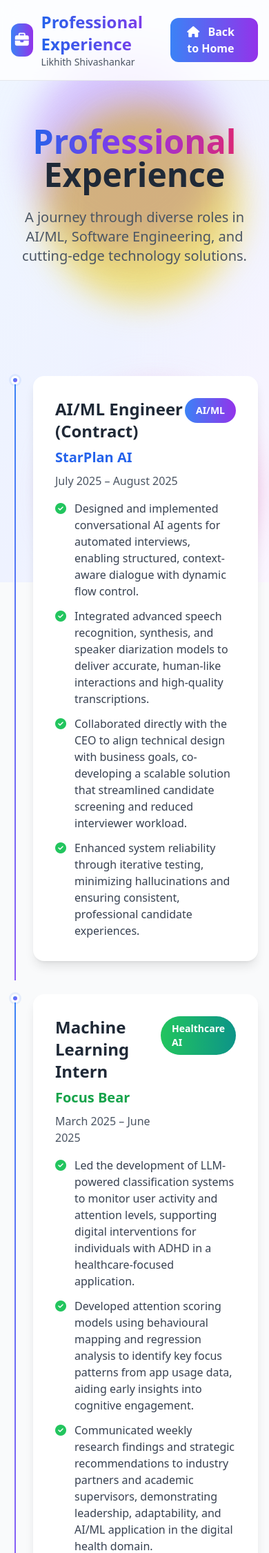
After one commit to LIKHITH20/Interactive-Portfolio, a Flask app: page /experience in a window 390 px wide. The commit adds this page. Shown: the top 2251 px of the page at 69% size. Run offline with Flask 3, Linux system fonts and the light colour scheme; some libraries are stand-ins or nearby versions.

Commit message:
Add functional Experience page with detailed professional history
✨ NEW FEATURES:
- Created dedicated /experience route and page
- Beautiful timeline layout with animated cards
- Detailed experience from all 4 positions
- Color-coded badges for different role types
- Smooth animations and hover effects

🎨 DESIGN HIGHLIGHTS:
- Professional timeline with connecting lines
- Gradient backgrounds and glass effects
- Responsive design for all devices
- Interactive hover animations
- Call-to-action sections

📋 EXPERIENCE INCLUDED:
- StarPlan AI (AI/ML Engineer Contract)
- Focus Bear (Machine Learning Intern)
- Kois AI (AI/ML Engineer Intern)
- Accenture India (Software Engineer - 2y 8m)

🔗 NAVIGATION:
- Updated main page buttons to be functional
- Added 'Back to Home' button on experience page
- Smooth navigation between pages
- Professional routing structure

This creates a complete professional experience showcase!

```diff
--- a/app.py
+++ b/app.py
@@ -168,6 +168,10 @@ def clean_markdown_formatting(text):
 @app.route('/')
 def index():
     return render_template('index.html')
+
+@app.route('/experience')
+def experience():
+    return render_template('experience.html')
 
 @app.route('/api/config')
 def get_config():
--- /dev/null
+++ b/templates/experience.html
@@ -0,0 +1,371 @@
+<!DOCTYPE html>
+<html lang="en">
+<head>
+    <meta charset="UTF-8">
+    <meta name="viewport" content="width=device-width, initial-scale=1.0">
+    <title>Professional Experience | Likhith Shivashankar</title>
+    <script src="https://cdn.tailwindcss.com"></script>
+    <link href="https://cdnjs.cloudflare.com/ajax/libs/font-awesome/6.4.0/css/all.min.css" rel="stylesheet">
+    <script>
+        tailwind.config = {
+            theme: {
+                extend: {
+                    colors: {
+                        primary: {
+                            50: '#eff6ff',
+                            100: '#dbeafe',
+                            500: '#3b82f6',
+                            600: '#2563eb',
+                            700: '#1d4ed8',
+                            900: '#1e3a8a'
+                        },
+                        accent: {
+                            500: '#8b5cf6',
+                            600: '#7c3aed'
+                        }
+                    },
+                    animation: {
+                        'float': 'float 6s ease-in-out infinite',
+                        'slideInUp': 'slideInUp 0.6s ease-out',
+                        'fadeIn': 'fadeIn 0.8s ease-out',
+                    }
+                }
+            }
+        }
+    </script>
+    <style>
+        @keyframes float {
+            0%, 100% { transform: translateY(0px); }
+            50% { transform: translateY(-20px); }
+        }
+
+        @keyframes slideInUp {
+            from {
+                opacity: 0;
+                transform: translateY(30px);
+            }
+            to {
+                opacity: 1;
+                transform: translateY(0);
+            }
+        }
+
+        @keyframes fadeIn {
+            from { opacity: 0; }
+            to { opacity: 1; }
+        }
+
+        .gradient-bg {
+            background: linear-gradient(-45deg, #667eea, #764ba2, #f093fb, #f5576c);
+            background-size: 400% 400%;
+            animation: gradient 15s ease infinite;
+        }
+
+        @keyframes gradient {
+            0% { background-position: 0% 50%; }
+            50% { background-position: 100% 50%; }
+            100% { background-position: 0% 50%; }
+        }
+
+        .glass-effect {
+            background: rgba(255, 255, 255, 0.1);
+            backdrop-filter: blur(10px);
+            border: 1px solid rgba(255, 255, 255, 0.2);
+        }
+
+        .hover-lift {
+            transition: transform 0.3s ease, box-shadow 0.3s ease;
+        }
+
+        .hover-lift:hover {
+            transform: translateY(-5px);
+            box-shadow: 0 20px 25px -5px rgba(0, 0, 0, 0.1), 0 10px 10px -5px rgba(0, 0, 0, 0.04);
+        }
+
+        .timeline-item {
+            position: relative;
+            padding-left: 2rem;
+        }
+
+        .timeline-item::before {
+            content: '';
+            position: absolute;
+            left: 0;
+            top: 0;
+            width: 12px;
+            height: 12px;
+            border-radius: 50%;
+            background: linear-gradient(135deg, #3b82f6, #8b5cf6);
+            border: 3px solid white;
+            box-shadow: 0 0 0 3px rgba(59, 130, 246, 0.1);
+        }
+
+        .timeline-item::after {
+            content: '';
+            position: absolute;
+            left: 5px;
+            top: 12px;
+            width: 2px;
+            height: calc(100% + 1rem);
+            background: linear-gradient(to bottom, #3b82f6, #8b5cf6);
+        }
+
+        .timeline-item:last-child::after {
+            display: none;
+        }
+    </style>
+</head>
+<body class="bg-gray-50 min-h-screen">
+    <!-- Animated Background -->
+    <div class="fixed inset-0 -z-10">
+        <div class="absolute inset-0 bg-gradient-to-br from-blue-50 via-indigo-50 to-purple-50"></div>
+        <div class="absolute top-0 left-0 w-full h-full">
+            <div class="absolute top-20 left-10 w-72 h-72 bg-purple-300 rounded-full mix-blend-multiply filter blur-xl opacity-70 animate-float"></div>
+            <div class="absolute top-40 right-10 w-72 h-72 bg-yellow-300 rounded-full mix-blend-multiply filter blur-xl opacity-70 animate-float" style="animation-delay: 2s;"></div>
+            <div class="absolute -bottom-8 left-20 w-72 h-72 bg-pink-300 rounded-full mix-blend-multiply filter blur-xl opacity-70 animate-float" style="animation-delay: 4s;"></div>
+        </div>
+    </div>
+
+    <!-- Navigation -->
+    <nav class="relative z-10 bg-white/80 backdrop-blur-md border-b border-gray-200">
+        <div class="container mx-auto px-4 py-4">
+            <div class="flex items-center justify-between">
+                <div class="flex items-center space-x-3">
+                    <div class="w-12 h-12 bg-gradient-to-r from-blue-500 to-purple-600 rounded-xl flex items-center justify-center">
+                        <i class="fas fa-briefcase text-white text-xl"></i>
+                    </div>
+                    <div>
+                        <h1 class="text-2xl font-bold bg-gradient-to-r from-blue-600 to-purple-600 bg-clip-text text-transparent">
+                            Professional Experience
+                        </h1>
+                        <p class="text-sm text-gray-600">Likhith Shivashankar</p>
+                    </div>
+                </div>
+                <div class="flex items-center space-x-4">
+                    <a href="/" class="bg-gradient-to-r from-blue-500 to-purple-600 text-white px-6 py-2 rounded-xl font-semibold hover:from-blue-600 hover:to-purple-700 transition-all duration-300 transform hover:scale-105">
+                        <i class="fas fa-home mr-2"></i>
+                        Back to Home
+                    </a>
+                </div>
+            </div>
+        </div>
+    </nav>
+
+    <!-- Hero Section -->
+    <section class="relative py-16">
+        <div class="container mx-auto px-4 text-center">
+            <div class="max-w-4xl mx-auto">
+                <h2 class="text-5xl md:text-6xl font-bold mb-6">
+                    <span class="bg-gradient-to-r from-blue-600 via-purple-600 to-pink-600 bg-clip-text text-transparent">
+                        Professional
+                    </span>
+                    <br>
+                    <span class="text-gray-800">Experience</span>
+                </h2>
+                <p class="text-xl text-gray-600 mb-8 max-w-2xl mx-auto">
+                    A journey through diverse roles in AI/ML, Software Engineering, and cutting-edge technology solutions.
+                </p>
+            </div>
+        </div>
+    </section>
+
+    <!-- Experience Timeline -->
+    <section class="py-16">
+        <div class="container mx-auto px-4">
+            <div class="max-w-4xl mx-auto">
+                <div class="space-y-12">
+
+                    <!-- StarPlan AI -->
+                    <div class="timeline-item animate-slideInUp">
+                        <div class="bg-white rounded-2xl p-8 shadow-lg hover-lift">
+                            <div class="flex items-start justify-between mb-4">
+                                <div>
+                                    <h3 class="text-2xl font-bold text-gray-800 mb-2">AI/ML Engineer (Contract)</h3>
+                                    <h4 class="text-xl text-blue-600 font-semibold mb-2">StarPlan AI</h4>
+                                    <p class="text-gray-600 font-medium">July 2025 – August 2025</p>
+                                </div>
+                                <div class="bg-gradient-to-r from-blue-500 to-purple-600 text-white px-4 py-2 rounded-full text-sm font-semibold">
+                                    AI/ML
+                                </div>
+                            </div>
+                            <ul class="space-y-3 text-gray-700">
+                                <li class="flex items-start">
+                                    <i class="fas fa-check-circle text-green-500 mt-1 mr-3 flex-shrink-0"></i>
+                                    <span>Designed and implemented conversational AI agents for automated interviews, enabling structured, context-aware dialogue with dynamic flow control.</span>
+                                </li>
+                                <li class="flex items-start">
+                                    <i class="fas fa-check-circle text-green-500 mt-1 mr-3 flex-shrink-0"></i>
+                                    <span>Integrated advanced speech recognition, synthesis, and speaker diarization models to deliver accurate, human-like interactions and high-quality transcriptions.</span>
+                                </li>
+                                <li class="flex items-start">
+                                    <i class="fas fa-check-circle text-green-500 mt-1 mr-3 flex-shrink-0"></i>
+                                    <span>Collaborated directly with the CEO to align technical design with business goals, co-developing a scalable solution that streamlined candidate screening and reduced interviewer workload.</span>
+                                </li>
+                                <li class="flex items-start">
+                                    <i class="fas fa-check-circle text-green-500 mt-1 mr-3 flex-shrink-0"></i>
+                                    <span>Enhanced system reliability through iterative testing, minimizing hallucinations and ensuring consistent, professional candidate experiences.</span>
+                                </li>
+                            </ul>
+                        </div>
+                    </div>
+
+                    <!-- Focus Bear -->
+                    <div class="timeline-item animate-slideInUp" style="animation-delay: 0.2s;">
+                        <div class="bg-white rounded-2xl p-8 shadow-lg hover-lift">
+                            <div class="flex items-start justify-between mb-4">
+                                <div>
+                                    <h3 class="text-2xl font-bold text-gray-800 mb-2">Machine Learning Intern</h3>
+                                    <h4 class="text-xl text-green-600 font-semibold mb-2">Focus Bear</h4>
+                                    <p class="text-gray-600 font-medium">March 2025 – June 2025</p>
+                                </div>
+                                <div class="bg-gradient-to-r from-green-500 to-teal-600 text-white px-4 py-2 rounded-full text-sm font-semibold">
+                                    Healthcare AI
+                                </div>
+                            </div>
+                            <ul class="space-y-3 text-gray-700">
+                                <li class="flex items-start">
+                                    <i class="fas fa-check-circle text-green-500 mt-1 mr-3 flex-shrink-0"></i>
+                                    <span>Led the development of LLM-powered classification systems to monitor user activity and attention levels, supporting digital interventions for individuals with ADHD in a healthcare-focused application.</span>
+                                </li>
+                                <li class="flex items-start">
+                                    <i class="fas fa-check-circle text-green-500 mt-1 mr-3 flex-shrink-0"></i>
+                                    <span>Developed attention scoring models using behavioural mapping and regression analysis to identify key focus patterns from app usage data, aiding early insights into cognitive engagement.</span>
+                                </li>
+                                <li class="flex items-start">
+                                    <i class="fas fa-check-circle text-green-500 mt-1 mr-3 flex-shrink-0"></i>
+                                    <span>Communicated weekly research findings and strategic recommendations to industry partners and academic supervisors, demonstrating leadership, adaptability, and AI/ML application in the digital health domain.</span>
+                                </li>
+                            </ul>
+                        </div>
+                    </div>
+
+                    <!-- Kois AI -->
+                    <div class="timeline-item animate-slideInUp" style="animation-delay: 0.4s;">
+                        <div class="bg-white rounded-2xl p-8 shadow-lg hover-lift">
+                            <div class="flex items-start justify-between mb-4">
+                                <div>
+                                    <h3 class="text-2xl font-bold text-gray-800 mb-2">AI/ML Engineer Intern</h3>
+                                    <h4 class="text-xl text-purple-600 font-semibold mb-2">Kois AI</h4>
+                                    <p class="text-gray-600 font-medium">November 2024 – March 2025</p>
+                                </div>
+                                <div class="bg-gradient-to-r from-purple-500 to-pink-600 text-white px-4 py-2 rounded-full text-sm font-semibold">
+                                    Conversational AI
+                                </div>
+                            </div>
+                            <ul class="space-y-3 text-gray-700">
+                                <li class="flex items-start">
+                                    <i class="fas fa-check-circle text-green-500 mt-1 mr-3 flex-shrink-0"></i>
+                                    <span>Built a real-time conversational loop combining speech-to-text, contextual response generation, and speech synthesis, enabling continuous, natural user interaction.</span>
+                                </li>
+                                <li class="flex items-start">
+                                    <i class="fas fa-check-circle text-green-500 mt-1 mr-3 flex-shrink-0"></i>
+                                    <span>Developed a dynamic audio recording system with silence detection, improving usability and ensuring accurate capture of user input.</span>
+                                </li>
+                                <li class="flex items-start">
+                                    <i class="fas fa-check-circle text-green-500 mt-1 mr-3 flex-shrink-0"></i>
+                                    <span>Integrated OpenAI's API to generate contextually relevant responses, enhancing the quality and engagement of conversations.</span>
+                                </li>
+                                <li class="flex items-start">
+                                    <i class="fas fa-check-circle text-green-500 mt-1 mr-3 flex-shrink-0"></i>
+                                    <span>Collaborated with the CEO to align technical development with product vision, delivering a functional prototype that demonstrated the potential of conversational AI for scalable user engagement.</span>
+                                </li>
+                            </ul>
+                        </div>
+                    </div>
+
+                    <!-- Accenture -->
+                    <div class="timeline-item animate-slideInUp" style="animation-delay: 0.6s;">
+                        <div class="bg-white rounded-2xl p-8 shadow-lg hover-lift">
+                            <div class="flex items-start justify-between mb-4">
+                                <div>
+                                    <h3 class="text-2xl font-bold text-gray-800 mb-2">Software Engineer</h3>
+                                    <h4 class="text-xl text-indigo-600 font-semibold mb-2">Accenture India</h4>
+                                    <p class="text-gray-600 font-medium">November 2020 – June 2023</p>
+                                </div>
+                                <div class="bg-gradient-to-r from-indigo-500 to-blue-600 text-white px-4 py-2 rounded-full text-sm font-semibold">
+                                    2 Years 8 Months
+                                </div>
+                            </div>
+                            <ul class="space-y-3 text-gray-700">
+                                <li class="flex items-start">
+                                    <i class="fas fa-check-circle text-green-500 mt-1 mr-3 flex-shrink-0"></i>
+                                    <span>Engineered and implemented scalable software solutions in collaboration with development and testing teams, ensuring optimal functionality and performance to meet client specifications.</span>
+                                </li>
+                                <li class="flex items-start">
+                                    <i class="fas fa-check-circle text-green-500 mt-1 mr-3 flex-shrink-0"></i>
+                                    <span>Modernised legacy codebases by updating them to current development standards, resulting in enhanced system functionality and maintainability.</span>
+                                </li>
+                                <li class="flex items-start">
+                                    <i class="fas fa-check-circle text-green-500 mt-1 mr-3 flex-shrink-0"></i>
+                                    <span>Led the migration of approximately 42TB of data utilising third-party tools such as ShareGate, Metalogix Content Matrix, and Apps4Pro Data Migration, achieving near-zero client escalations.</span>
+                                </li>
+                                <li class="flex items-start">
+                                    <i class="fas fa-check-circle text-green-500 mt-1 mr-3 flex-shrink-0"></i>
+                                    <span>Developed custom applications using Power Apps, automated workflows with Power Automate, and created interactive dashboards in Power BI to enhance data accessibility and support decision-making processes.</span>
+                                </li>
+                                <li class="flex items-start">
+                                    <i class="fas fa-star text-yellow-500 mt-1 mr-3 flex-shrink-0"></i>
+                                    <span class="font-semibold text-gray-800">Earned multiple accolades for consistently meeting project deadlines and delivering high-quality software solutions to end-users.</span>
+                                </li>
+                            </ul>
+                        </div>
+                    </div>
+
+                </div>
+            </div>
+        </div>
+    </section>
+
+    <!-- Call to Action -->
+    <section class="py-16">
+        <div class="container mx-auto px-4">
+            <div class="max-w-4xl mx-auto text-center">
+                <div class="bg-gradient-to-r from-blue-500 to-purple-600 rounded-3xl p-12 text-white">
+                    <h3 class="text-3xl font-bold mb-4">Ready to Learn More?</h3>
+                    <p class="text-xl mb-8 text-blue-100">
+                        Chat with my AI assistant to dive deeper into any of these experiences!
+                    </p>
+                    <div class="flex flex-col sm:flex-row gap-4 justify-center">
+                        <a href="/" class="bg-white text-blue-600 px-8 py-4 rounded-xl font-semibold hover:bg-gray-100 transition-all duration-300 transform hover:scale-105">
+                            <i class="fas fa-comments mr-2"></i>
+                            Chat with AI
+                        </a>
+                        <a href="/" class="border-2 border-white text-white px-8 py-4 rounded-xl font-semibold hover:bg-white hover:text-blue-600 transition-all duration-300">
+                            <i class="fas fa-home mr-2"></i>
+                            Back to Home
+                        </a>
+                    </div>
+                </div>
+            </div>
+        </div>
+    </section>
+
+    <script>
+        // Add smooth scrolling for better UX
+        document.addEventListener('DOMContentLoaded', function() {
+            // Animate elements on scroll
+            const observerOptions = {
+                threshold: 0.1,
+                rootMargin: '0px 0px -50px 0px'
+            };
+
+            const observer = new IntersectionObserver((entries) => {
+                entries.forEach(entry => {
+                    if (entry.isIntersecting) {
+                        entry.target.style.opacity = '1';
+                        entry.target.style.transform = 'translateY(0)';
+                    }
+                });
+            }, observerOptions);
+
+            // Observe all timeline items
+            document.querySelectorAll('.timeline-item').forEach(item => {
+                item.style.opacity = '0';
+                item.style.transform = 'translateY(30px)';
+                item.style.transition = 'opacity 0.6s ease, transform 0.6s ease';
+                observer.observe(item);
+            });
+        });
+    </script>
+</body>
+</html>
--- a/templates/index.html
+++ b/templates/index.html
@@ -126,7 +126,7 @@
                 <div class="flex items-center space-x-4">
                     <div class="hidden md:flex items-center space-x-6">
                         <a href="#about" class="text-gray-700 hover:text-blue-600 transition-colors">About</a>
-                        <a href="#experience" class="text-gray-700 hover:text-blue-600 transition-colors">Experience</a>
+                        <a href="/experience" class="text-gray-700 hover:text-blue-600 transition-colors">Experience</a>
                         <a href="#skills" class="text-gray-700 hover:text-blue-600 transition-colors">Skills</a>
                         <a href="#chat" class="text-gray-700 hover:text-blue-600 transition-colors">Chat</a>
                     </div>
@@ -159,10 +159,10 @@
                         <i class="fas fa-comments mr-2"></i>
                         Start Conversation
                     </button>
-                    <button onclick="scrollToExperience()" class="border-2 border-gray-300 text-gray-700 px-8 py-4 rounded-xl font-semibold hover:border-blue-500 hover:text-blue-600 transition-all duration-300">
+                    <a href="/experience" class="border-2 border-gray-300 text-gray-700 px-8 py-4 rounded-xl font-semibold hover:border-blue-500 hover:text-blue-600 transition-all duration-300 inline-block">
                         <i class="fas fa-briefcase mr-2"></i>
                         View Experience
-                    </button>
+                    </a>
                 </div>
             </div>
         </div>
```
